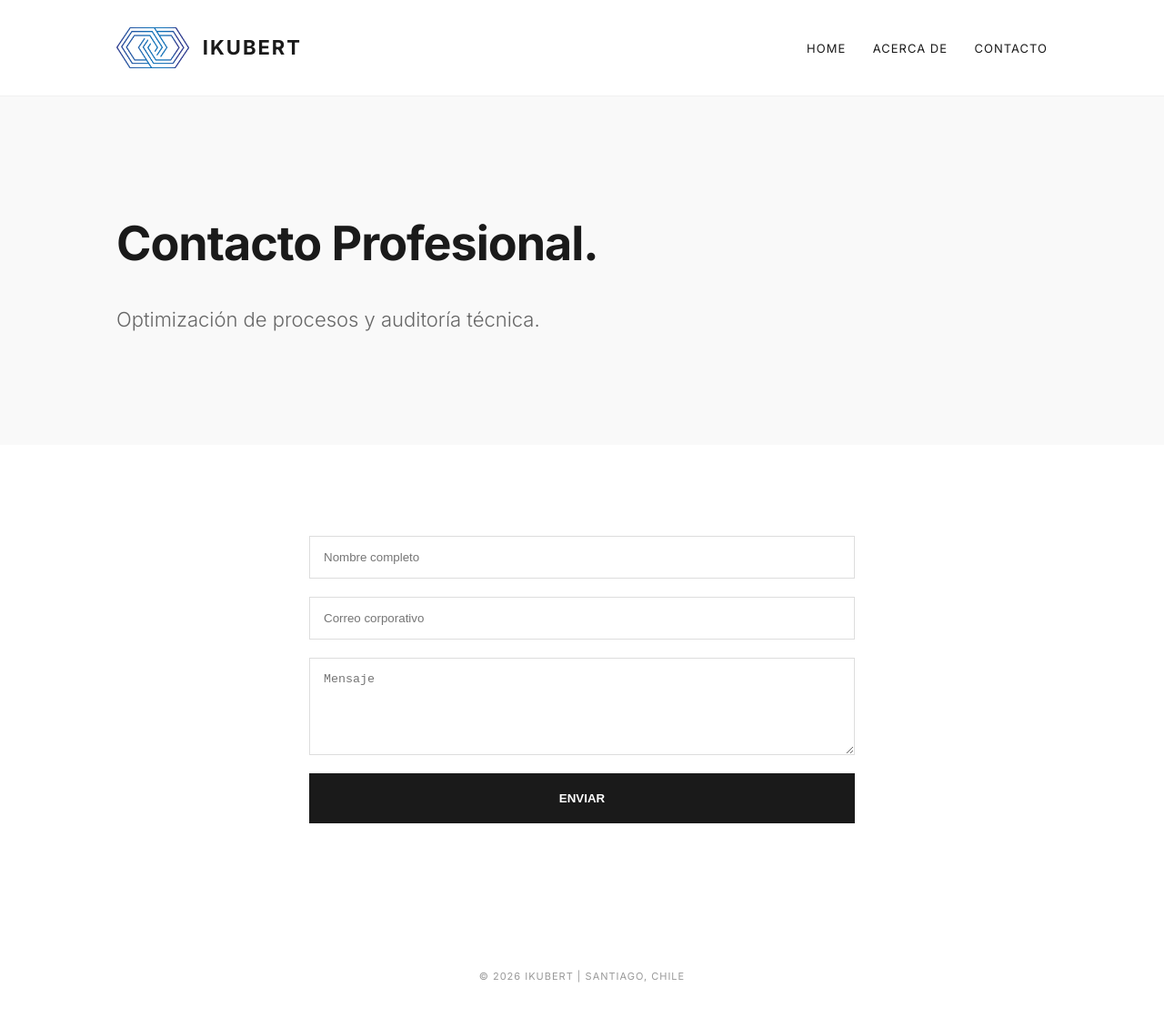
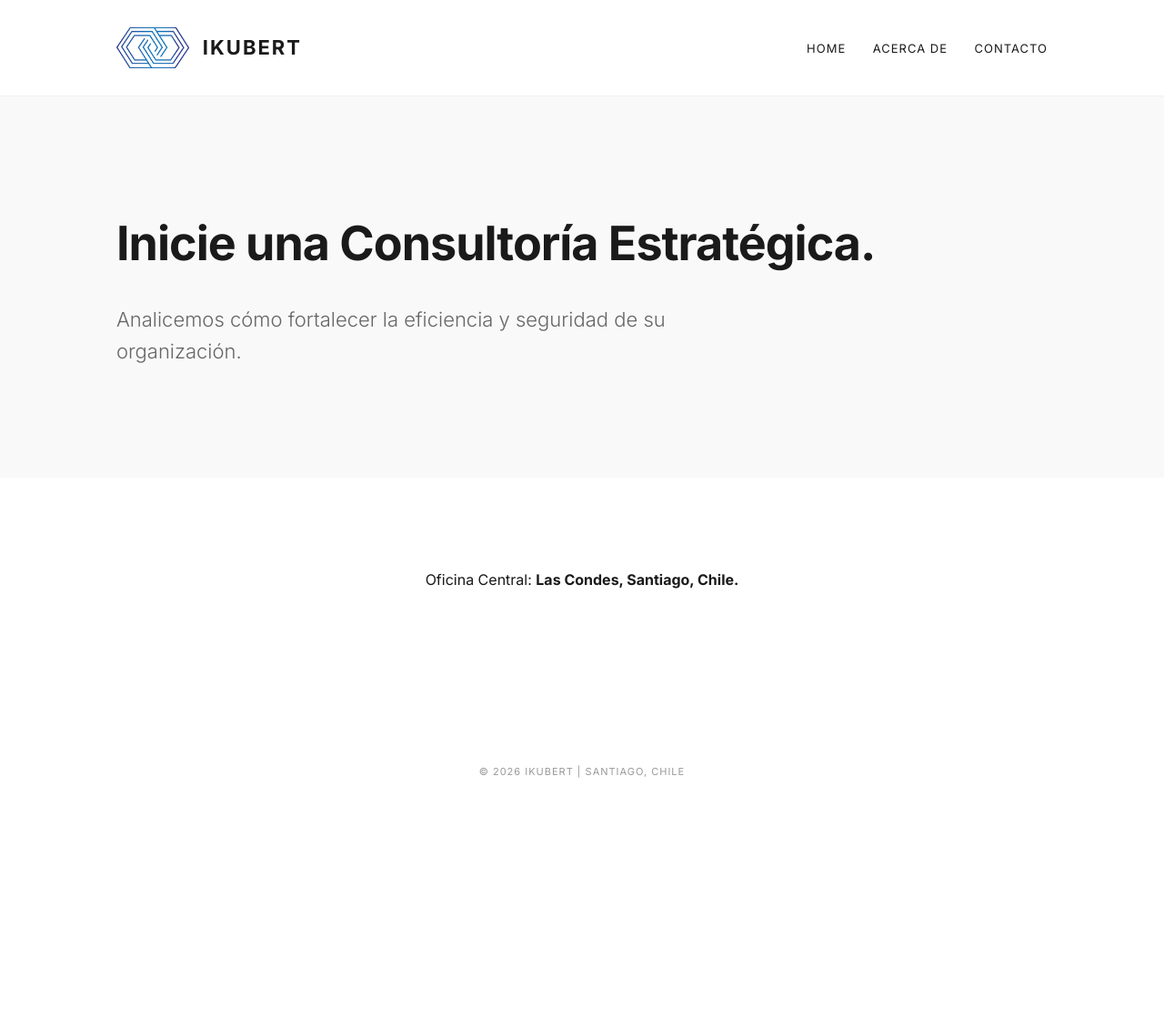
Before and after one commit to IKUBERT/ikubert.github.io, a Jekyll site: the page built from contacto.html, in a window 1280 px wide and 1143 px high. Shown: the top 1119 px of the window at 91% size. Built offline with Jekyll 4.4.1, drawn with Linux system fonts in a browser that asks for light colours.

Commit message:
Revise Contact Page Title and Content
Updated the title and header content for the contact page. Removed the contact form and added a central office address.

```diff
--- a/contacto.html
+++ b/contacto.html
@@ -1,20 +1,17 @@
 ---
 layout: default
-title: Contacto
+title: Contacto | I-KUBERT
 ---
 <header>
-    <h1>Contacto Profesional.</h1>
-    <p class="hero-p">Optimización de procesos y auditoría técnica.</p>
+    <h1>Inicie una Consultoría Estratégica.</h1>
+    <p class="hero-p">Analicemos cómo fortalecer la eficiencia y seguridad de su organización.</p>
 </header>
 
 <div class="section">
-    <form id="contact-form" style="max-width: 600px; margin: 0 auto; display: flex; flex-direction: column; gap: 20px;">
-        <input type="text" name="nombre" placeholder="Nombre completo" required style="padding: 15px; border: 1px solid #ddd;">
-        <input type="email" name="email" placeholder="Correo corporativo" required style="padding: 15px; border: 1px solid #ddd;">
-        <textarea name="mensaje" placeholder="Mensaje" rows="5" required style="padding: 15px; border: 1px solid #ddd;"></textarea>
-        <button type="submit" id="submit-btn" style="background: #1a1a1a; color: #fff; padding: 20px; border: none; cursor: pointer; font-weight: 700;">ENVIAR</button>
-        <p id="response-msg" style="display:none; text-align: center; color: #2ecc71; font-weight: 700;">¡Mensaje enviado con éxito!</p>
-    </form>
+    <p style="text-align: center; margin-bottom: 30px;">Oficina Central: <strong>Las Condes, Santiago, Chile.</strong></p>
+
+    <div style="max-width: 600px; margin: 0 auto;">
+        </div>
 </div>
 
 <script>
```
